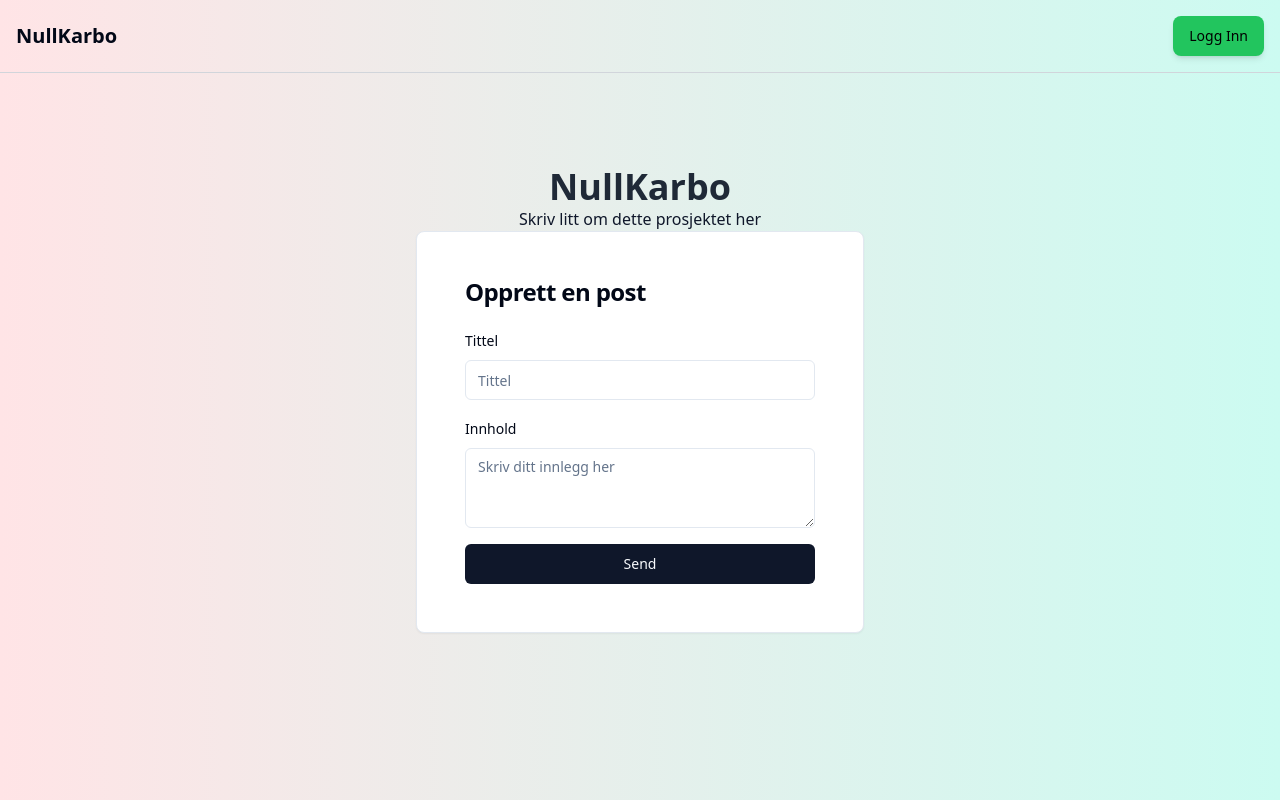
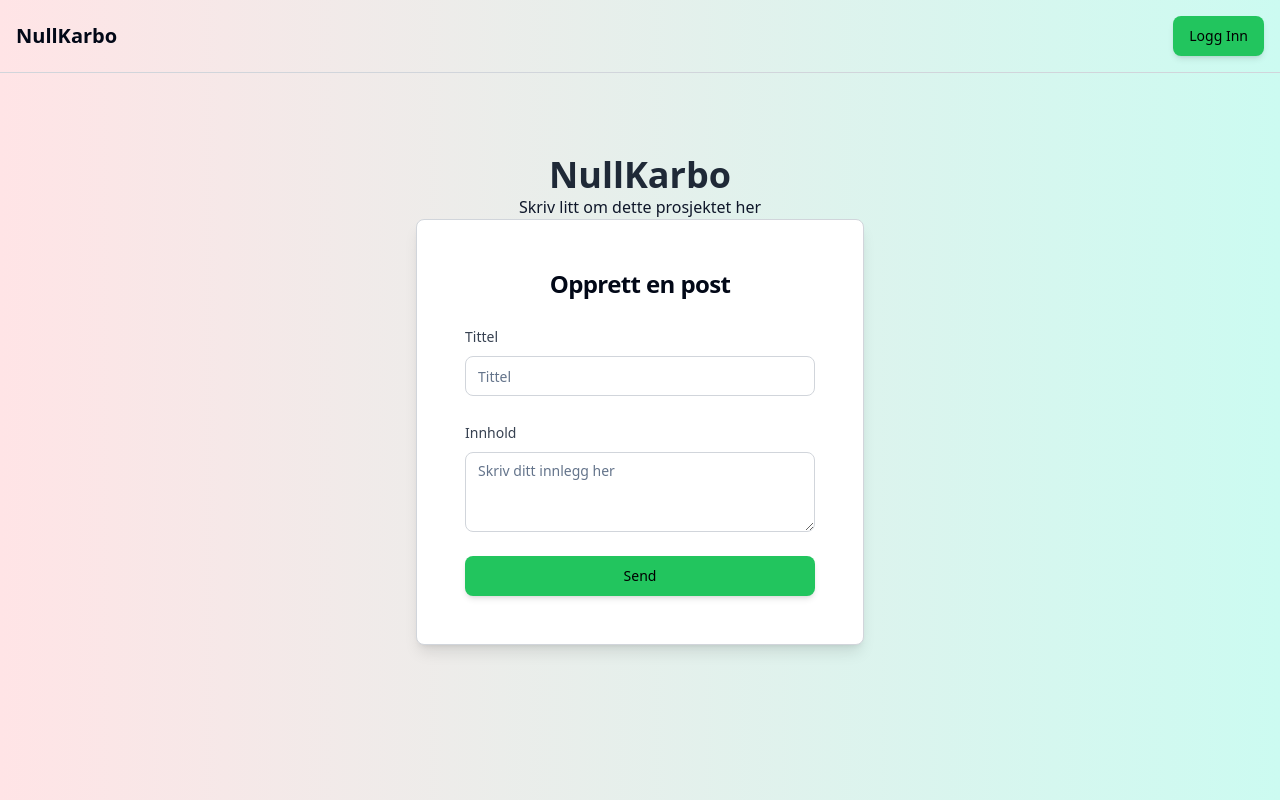
Before and after one commit to coding-chef77/forum, a Next.js app: page / in a window 1280 px wide. Built offline with nearby package versions, Linux system fonts and the light colour scheme; no server answers.

Commit message:
Added a reusable button component.

```diff
--- a/src/app/layout.tsx
+++ b/src/app/layout.tsx
@@ -8,7 +8,7 @@ import {
 import "~/styles/globals.css";
 
 import { Inter } from "next/font/google";
-import { Button as BaseButton } from "~/components/ui/button";
+import StyledButton from "~/components/StyledButton";
 
 const inter = Inter({
   subsets: ["latin"],
@@ -23,15 +23,6 @@ export const metadata = {
     url: "/favicon",
   },
 };
-
-function StyledButton({ ...props }) {
-  return (
-    <BaseButton
-      className="transform rounded-lg bg-green-500 text-black shadow-md transition-all duration-200 ease-in-out hover:scale-105 hover:bg-green-600 hover:shadow-lg"
-      {...props}
-    ></BaseButton>
-  );
-}
 
 function TopNav() {
   return (
--- a/src/components/PostForm.tsx
+++ b/src/components/PostForm.tsx
@@ -12,7 +12,7 @@ import {
   FormMessage,
 } from "~/components/ui/form";
 import { Input } from "~/components/ui/input";
-import { Button } from "~/components/ui/button";
+import StyledButton from "~/components/StyledButton";
 import { Textarea } from "~/components/ui/textarea";
 import { Card, CardTitle, CardHeader, CardContent } from "~/components/ui/card";
 
@@ -36,30 +36,43 @@ const PostForm = () => {
     },
   });
 
-  // Corrected form submission handling
   const handleSubmit = (data: z.infer<typeof formSchema>) => {
     console.log(data); // Handle the form data
   };
 
   return (
-    <Card className="w-full max-w-md p-6">
-      <CardHeader>
-        <CardTitle>Opprett en post</CardTitle>
+    <Card className="w-full max-w-md border border-gray-300 p-6 shadow-lg">
+      {" "}
+      {/* Added border and shadow for visual separation */}
+      <CardHeader className="text-center">
+        {" "}
+        {/* Centered Card Header */}
+        <CardTitle className="text-2xl font-semibold">
+          Opprett en post
+        </CardTitle>{" "}
+        {/* Improved font styling */}
       </CardHeader>
-      <CardContent>
+      <CardContent className="space-y-4">
+        {" "}
+        {/* Added spacing between elements */}
         <Form {...form}>
           <form
             onSubmit={form.handleSubmit(handleSubmit)}
-            className="flex flex-col gap-4"
+            className="flex flex-col gap-6"
           >
             <FormField
               control={form.control}
               name="tittel"
               render={({ field }) => (
                 <FormItem>
-                  <FormLabel>Tittel</FormLabel>
+                  <FormLabel className="text-gray-700">Tittel</FormLabel>
                   <FormControl>
-                    <Input placeholder="Tittel" type="text" {...field} />
+                    <Input
+                      placeholder="Tittel"
+                      type="text"
+                      {...field}
+                      className="rounded-lg border-gray-300"
+                    />
                   </FormControl>
                   <FormMessage />
                 </FormItem>
@@ -70,15 +83,19 @@ const PostForm = () => {
               name="innhold"
               render={({ field }) => (
                 <FormItem>
-                  <FormLabel>Innhold</FormLabel>
+                  <FormLabel className="text-gray-700">Innhold</FormLabel>
                   <FormControl>
-                    <Textarea placeholder="Skriv ditt innlegg her" {...field} />
+                    <Textarea
+                      placeholder="Skriv ditt innlegg her"
+                      {...field}
+                      className="rounded-lg border-gray-300"
+                    />
                   </FormControl>
                   <FormMessage />
                 </FormItem>
               )}
             />
-            <Button type="submit">Send</Button> {/* Form submission button */}
+            <StyledButton type="submit">Send</StyledButton>
           </form>
         </Form>
       </CardContent>
--- /dev/null
+++ b/src/components/StyledButton.tsx
@@ -0,0 +1,12 @@
+"use client";
+
+import { Button as BaseButton } from "~/components/ui/button";
+
+export default function StyledButton({ ...props }) {
+  return (
+    <BaseButton
+      className="transform rounded-lg bg-green-500 text-black shadow-md transition-all duration-200 ease-in-out hover:scale-105 hover:bg-green-600 hover:shadow-lg"
+      {...props}
+    ></BaseButton>
+  );
+}
```
